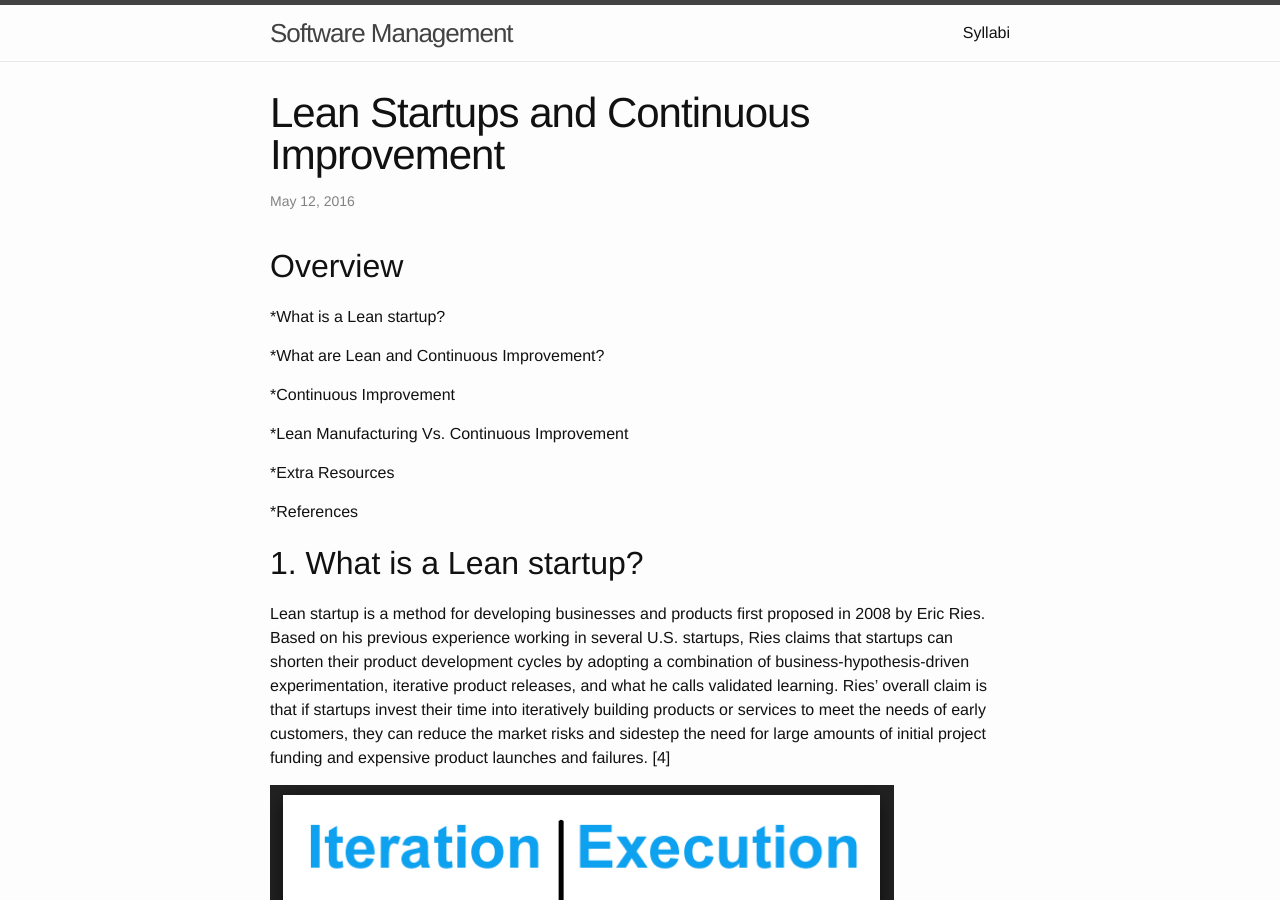
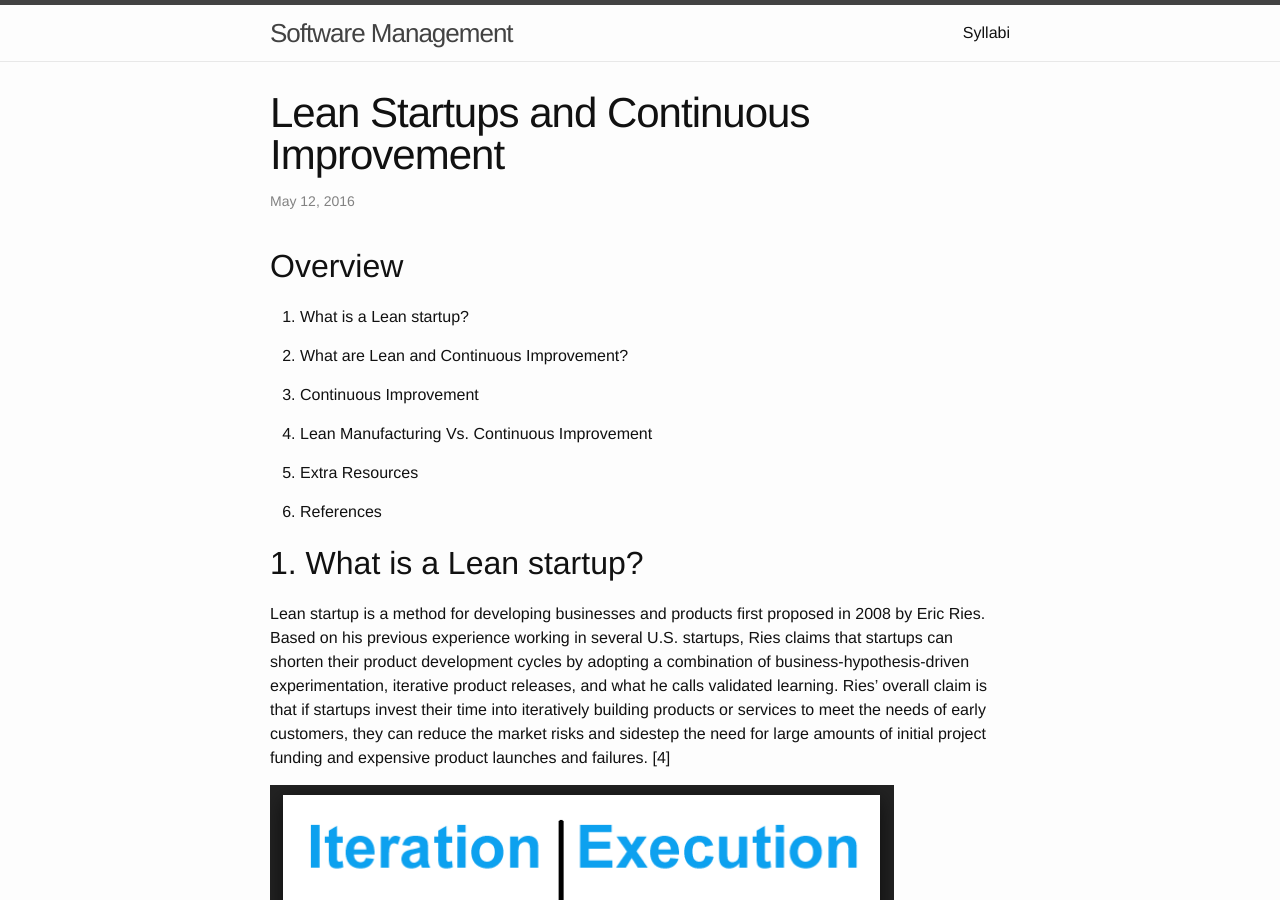
Before and after one commit to css566/css566.github.io, a Jekyll site: the page built from _posts/2016-05-12-Lean-Startups_and_CI.md, in a window 1280 px wide and 900 px high. Built offline with Jekyll 4.4.1, drawn with Linux system fonts in a browser that asks for light colours; comment, search, counter and statistics services are not loaded; part of the change alters nothing that is shown.

```diff
--- a/_posts/2016-05-12-Lean-Startups_and_CI.md
+++ b/_posts/2016-05-12-Lean-Startups_and_CI.md
@@ -6,17 +6,17 @@ title: Lean Startups and Continuous Improvement
 
 ## Overview
 
-   *What is a Lean startup?
+   1. What is a Lean startup?
 
-   *What are Lean and Continuous Improvement?
+   2. What are Lean and Continuous Improvement?
 
-   *Continuous Improvement
+   3. Continuous Improvement
 
-   *Lean Manufacturing Vs. Continuous Improvement
+   4. Lean Manufacturing Vs. Continuous Improvement
 
-   *Extra Resources
+   5. Extra Resources
 
-   *References
+   6. References
 
 ## 1. What is a Lean startup?
    Lean startup is a method for developing businesses and products first proposed in 2008 by Eric Ries.
```
